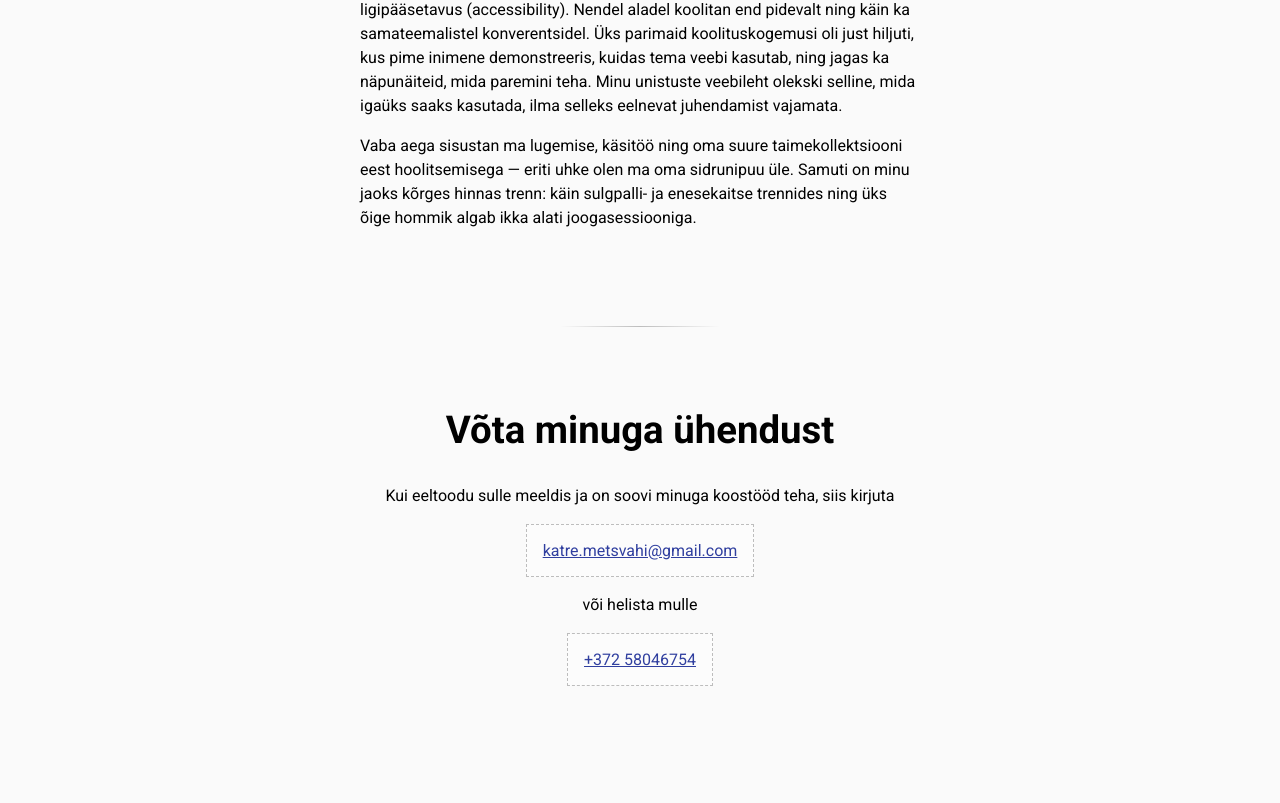
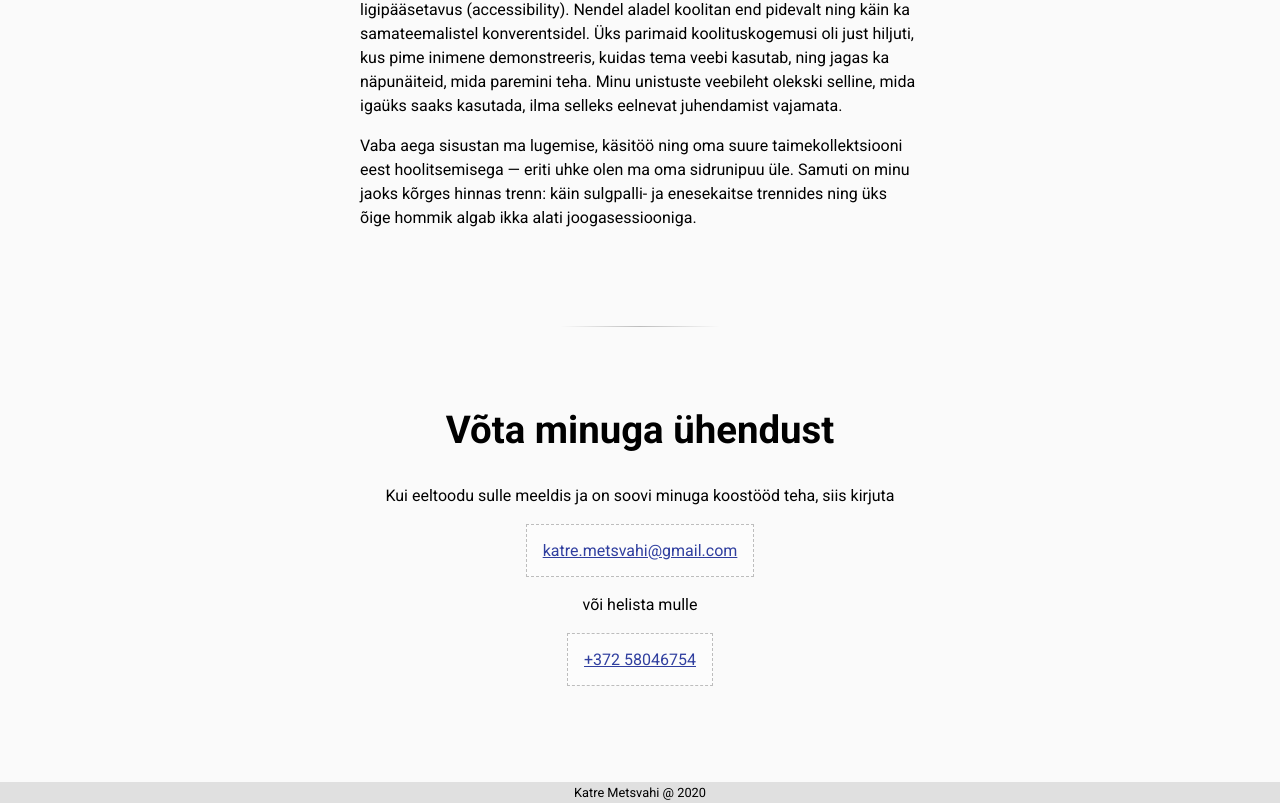
Before and after one commit to KatreMetsvahi/curriculum_vitae, a React (Create React App) app: page / in a window 1280 px wide. Shown: the part 2463-3266 px from the top of the page. Before the commit the page ends 3245 px from the top, so only its background shows below. Built offline with nearby package versions, Linux system fonts and the light colour scheme.

Commit message:
Add footer

```diff
--- a/src/App.tsx
+++ b/src/App.tsx
@@ -4,6 +4,7 @@ import Work from './layout/Work';
 import Education from './layout/Education';
 import AboutMe from './layout/AboutMe';
 import Contacts from './layout/Contacts';
+import Footer from './layout/Footer';
 import './styles/main.scss';
 
 const App = () => (
@@ -16,6 +17,7 @@ const App = () => (
     <AboutMe/>
     <hr/>
     <Contacts/>
+    <Footer/>
   </div>
 );
 
--- /dev/null
+++ b/src/layout/Footer.jsx
@@ -0,0 +1,5 @@
+import React from 'react';
+
+const Footer = () => <footer>Katre Metsvahi @ { new Date().getFullYear() }</footer>;
+
+export default Footer;
--- /dev/null
+++ b/src/styles/layout/_footer.scss
@@ -0,0 +1,6 @@
+footer {
+  background-color: $grey;
+  font-size: .8rem;
+  padding: .2rem;
+  text-align: center;
+}
--- a/src/styles/main.scss
+++ b/src/styles/main.scss
@@ -13,4 +13,5 @@
 
 @import 'layout/about-me';
 @import 'layout/header';
+@import 'layout/footer';
 @import 'layout/section';
```
